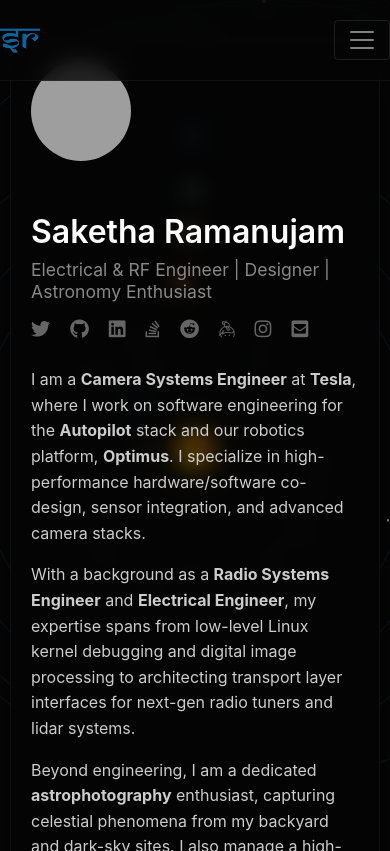
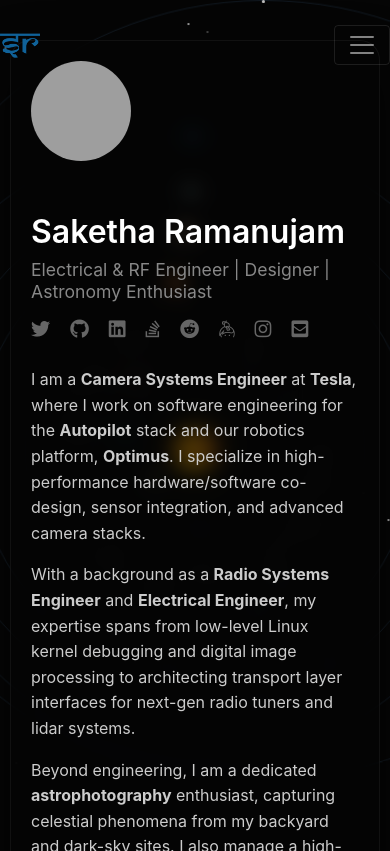
Before and after one commit to sakethramanujam/sakethramanujam.github.io, a Jekyll site: the page built from index.md, in a window 390 px wide. Shown: the top 851 px of the page. Built offline with Jekyll 4.4.1, drawn with Linux system fonts in a browser that asks for light colours; nearby versions of some CDN libraries; grey boxes are pictures that could not be loaded.

Commit message:
Implement scroll-triggered frosted glass navbar for both desktop and mobile

```diff
--- a/assets/css/custom.css
+++ b/assets/css/custom.css
@@ -66,16 +66,21 @@
   background-color: transparent !important;
   border-bottom: none;
   padding: 30px 0;
-  transition: background-color 0.3s ease, backdrop-filter 0.3s ease, padding 0.3s ease;
+  transition: all 0.4s cubic-bezier(0.165, 0.84, 0.44, 1);
+}
+
+.navbar.navbar-scrolled {
+  background-color: rgba(5, 5, 5, 0.8) !important;
+  backdrop-filter: blur(15px);
+  -webkit-backdrop-filter: blur(15px);
+  padding: 15px 0;
+  border-bottom: 1px solid rgba(255, 255, 255, 0.05);
+  box-shadow: 0 5px 20px rgba(0, 0, 0, 0.3);
 }
 
 @media screen and (max-width: 991px) {
   .bg-custom {
-    background-color: rgba(5, 5, 5, 0.8) !important;
-    backdrop-filter: blur(10px);
-    -webkit-backdrop-filter: blur(10px);
-    padding: 15px 0;
-    border-bottom: 1px solid rgba(255, 255, 255, 0.05);
+    padding: 20px 0;
   }
 }
 
```
Also changed, not shown: _layouts/default.html (+21 -0 lines).
